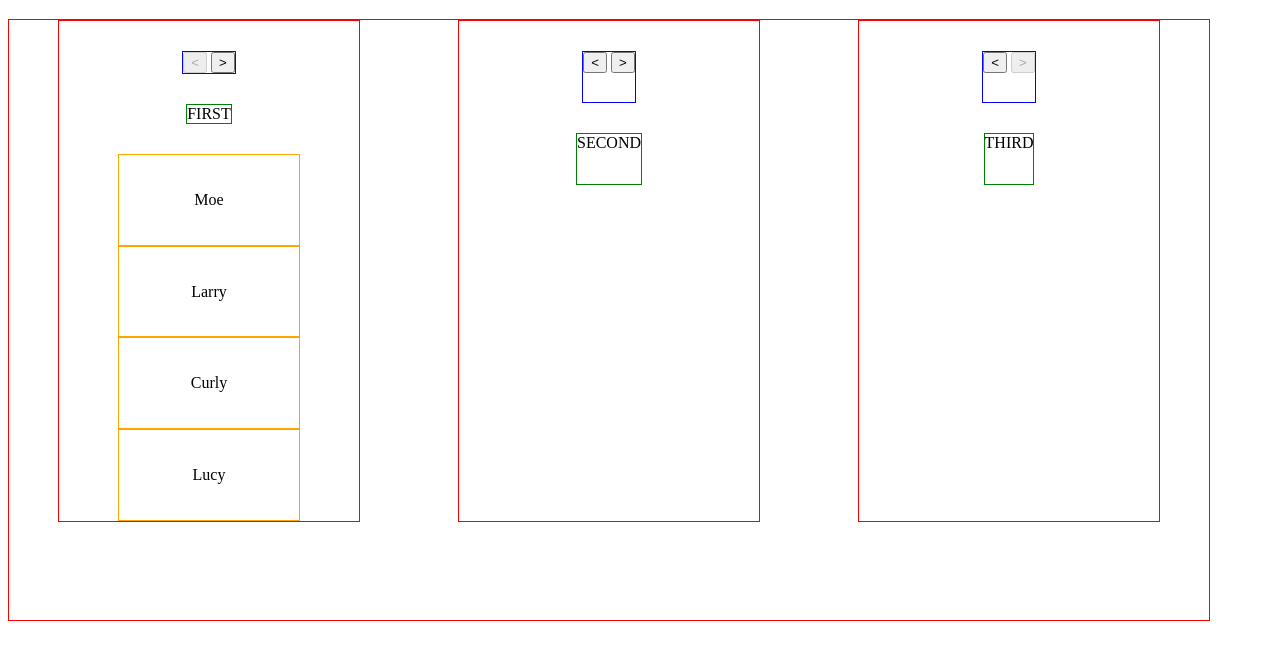
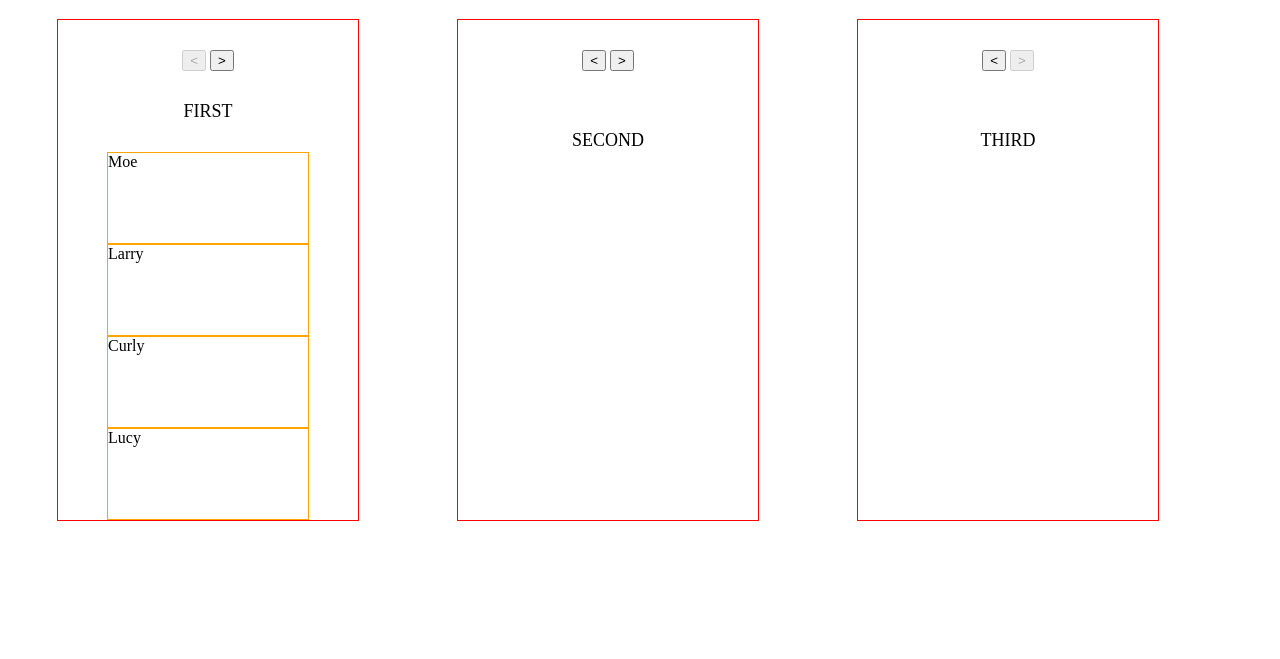
Before and after one commit to CraigFerreira/acme-first-second-third, a plain HTML site: page index.html in a window 1280 px wide. Shown: the part 61-720 px from the top of the page. Drawn offline with Linux system fonts and the light colour scheme.

Commit message:
finished project

```diff
--- a/index.css
+++ b/index.css
@@ -8,7 +8,7 @@ h1{
     justify-content: space-around;
     height:600px;
     width: 1200px;
-    border: 1px solid red;
+    /* border: 1px solid red; */
 }
 
 .curr-list{
@@ -24,17 +24,19 @@ h1{
 .button{
     height: 50px;
     margin-top: 30px;
-    border: 1px solid blue
+    /* border: 1px solid blue */
 }
 
 .title{
     height:50px;
     margin-top: 30px;
     margin-bottom: 30px;
-    border: 1px solid green;
+    font-weight: 400;
+    font-size: large;
+    /* border: 1px solid green; */
 }
 
-.list-info{
+/* .list-info{
     height: 350px;
     width:60%;
     border: 1px solid orange;
@@ -42,7 +44,7 @@ h1{
     flex-direction: column;
     justify-content: center;
     align-items: center;
-}
+} */
 
 /* .list-info{
     height: 30px;
--- a/index.js
+++ b/index.js
@@ -1,9 +1,3 @@
-// const express = require('express');
-// const app= express();
-// const port=3000;
-// const path= require('path');
-
-// app.use('/acme-first-second-third', express.static(path.join(__dirname, 'acme-first-second-third')))
 
 let first= document.getElementById('list1');
 let second= document.getElementById('list2');
@@ -33,7 +27,8 @@ function createPeople(){
     let currlist;
     for(let val of users){
        currList= document.getElementById(val.slot)
-       currList.innerHTML+=`<div class='list-info'>${val.name}</div>`
+       currList.innerHTML+=`<div class='list-info' style='height:350px; width:200px; border:1px solid orange;'>${val.name}</div>`
+
     }
     // console.log(currList)
 }
@@ -66,52 +61,3 @@ document.addEventListener('click', (e)=>{
         moveTo.appendChild(divToMove);
     }
 })
-
-
-
-
-
-
-
-
-
-
-
-
-
-
-
-
-
-
-
-
-
-
-
-
-// document.addEventListener('click', (e)=>{
-//     let divToMove=e.target;
-//     let moveFrom= e.target.parentElement
-//     let moveHere=(divToMove.parentElement.nextElementSibling)
-//     // console.log(divToMove, moveFrom, moveHere)
-//     // console.log(moveHere, divToMove);
-//     moveHere.appendChild(divToMove);
-// })
-
-// button1.addEventListener('click', (e)=>{
-//     let selected=e.target;
-//     if(selected.className==='move-left'){
-//         // console.log(obj)
-
-
-//     }
-//     // else if(selected.className==="move-right") console.log(selected.className);
-// })
-
-// function moveElement(currId, direction, divToMove){
-//     if(currId==='first' && direction==='move-left'){
-//         // console.log(selected)
-//         selected.parentElement.removeChild(divToMove)
-//     }
-// }
```
